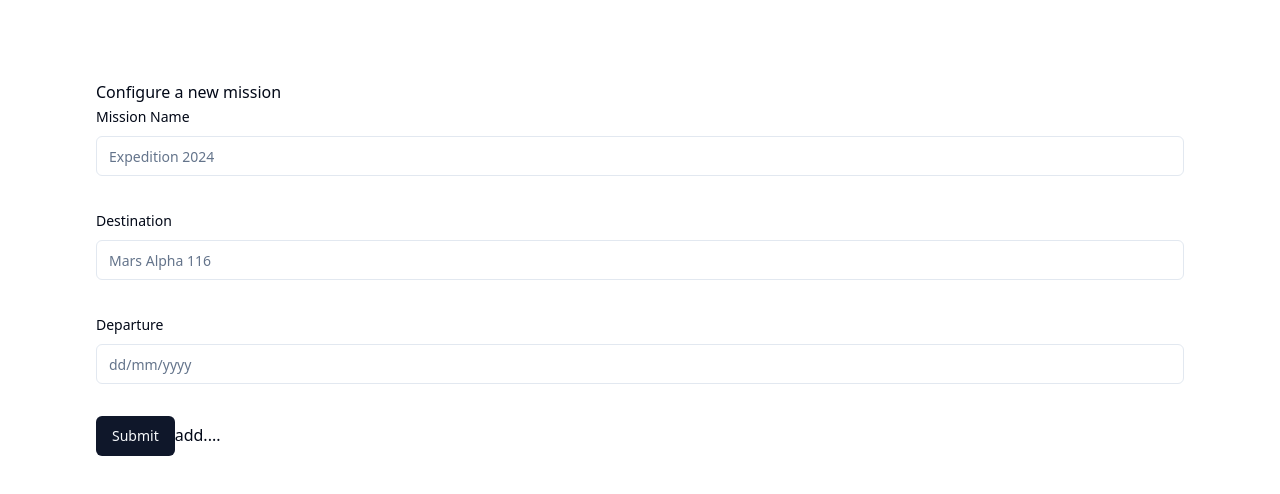
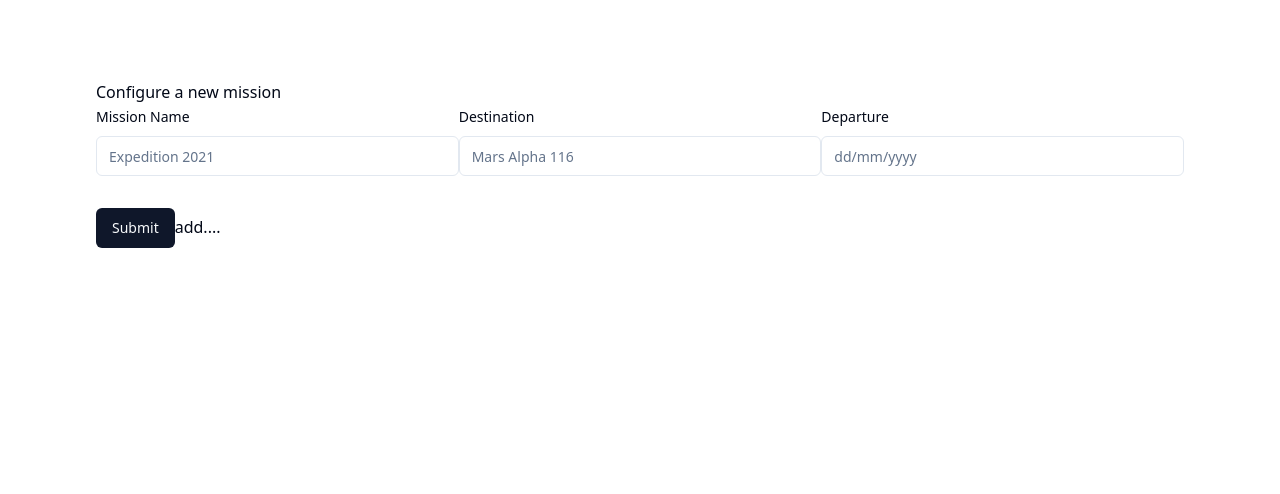
Before and after one commit to jonthedev/relay-42, a React (Vite) app: page /new-mission in a window 1280 px wide. Shown: the top 494 px of the page. Built offline with nearby package versions, Linux system fonts and the light colour scheme.

Commit message:
feat: create Container component for reusable layout purposes
feat: integrate Container component for mission form inputs

feat: dynamically render name, destination and label in Form Fields that use input

```diff
--- /dev/null
+++ b/src/components/Container.tsx
@@ -0,0 +1,12 @@
+import { cn } from "@/utils"
+import { ReactNode } from "react"
+
+export type ContainerProps = {
+  className?: string
+  children: ReactNode
+}
+
+const Container = ({ className, children }: ContainerProps) => {
+  return <div className={cn(className)}>{children}</div>
+}
+export default Container
--- a/src/components/FormMission.tsx
+++ b/src/components/FormMission.tsx
@@ -16,6 +16,7 @@ import { useDispatch } from "react-redux"
 import { addMission } from "@/features/missions/missionsSlice"
 import { mockMission } from "@/tests/store/missions/missionsMockData"
 import { type Mission, missionSchema } from "@/schema"
+import { Container } from "@/components"
 
 export function FormMission() {
   const dispatch = useDispatch()
@@ -35,54 +36,54 @@ export function FormMission() {
     console.log(values)
   }
 
+  interface FormFieldInputs {
+    name: keyof Omit<Mission, "members" | "id">
+    label: string
+    placeholder: string
+  }
+
+  const formFieldInputs: FormFieldInputs[] = [
+    {
+      name: "name",
+      label: "Mission Name",
+      placeholder: "Expedition 2021"
+    },
+    {
+      name: "destination",
+      label: "Destination",
+      placeholder: "Mars Alpha 116"
+    },
+    {
+      name: "departure",
+      label: "Departure",
+      placeholder: "dd/mm/yyyy"
+    }
+  ]
+
   return (
     <Form {...form}>
       <form onSubmit={form.handleSubmit(onSubmit)} className="space-y-8">
+        <Container className="flex">
+          {formFieldInputs.map((field, index) => (
             <FormField
+              key={index}
               control={form.control}
-          name="name"
-          render={({ field }) => {
+              name={field.name}
+              render={({ field: formField }) => {
                 return (
-              <FormItem>
-                <FormLabel>Mission Name</FormLabel>
+                  <FormItem className="grow">
+                    <FormLabel>{field.label}</FormLabel>
                     <FormControl>
-                  <Input placeholder="Expedition 2024" {...field} />
+                      <Input {...formField} placeholder={field.placeholder} />
                     </FormControl>
                     <FormMessage />
                   </FormItem>
                 )
               }}
             />
-        <FormField
-          control={form.control}
-          name="destination"
-          render={({ field }) => {
-            return (
-              <FormItem>
-                <FormLabel>Destination</FormLabel>
-                <FormControl>
-                  <Input placeholder="Mars Alpha 116" {...field} />
-                </FormControl>
-                <FormMessage />
-              </FormItem>
-            )
-          }}
-        />
-        <FormField
-          control={form.control}
-          name="departure"
-          render={({ field }) => {
-            return (
-              <FormItem>
-                <FormLabel>Departure</FormLabel>
-                <FormControl>
-                  <Input placeholder="dd/mm/yyyy" {...field} />
-                </FormControl>
-                <FormMessage />
-              </FormItem>
-            )
-          }}
-        />
+          ))}
+        </Container>
+
         <Button type="submit">Submit</Button>
         <button
           onClick={() => dispatch(addMission({ ...mockMission, id: uuidv4() }))}
--- a/src/components/Header.tsx
+++ b/src/components/Header.tsx
@@ -1,10 +1,12 @@
+import { cn } from "@/utils"
 import { ReactNode } from "react"
 
 export type HeaderProps = {
+  className?: string
   children: ReactNode
 }
 
-const Header = ({ children }: HeaderProps) => {
-  return <header>{children}</header>
+const Header = ({ className, children }: HeaderProps) => {
+  return <header className={cn(className)}>{children}</header>
 }
 export default Header
--- a/src/components/index.ts
+++ b/src/components/index.ts
@@ -1,2 +1,3 @@
 export { default as ButtonLink } from "./ButonLink"
 export { default as Header } from "./Header"
+export { default as Container } from "./Container"
```
Lines whose indentation alone changed are shown as unchanged.
